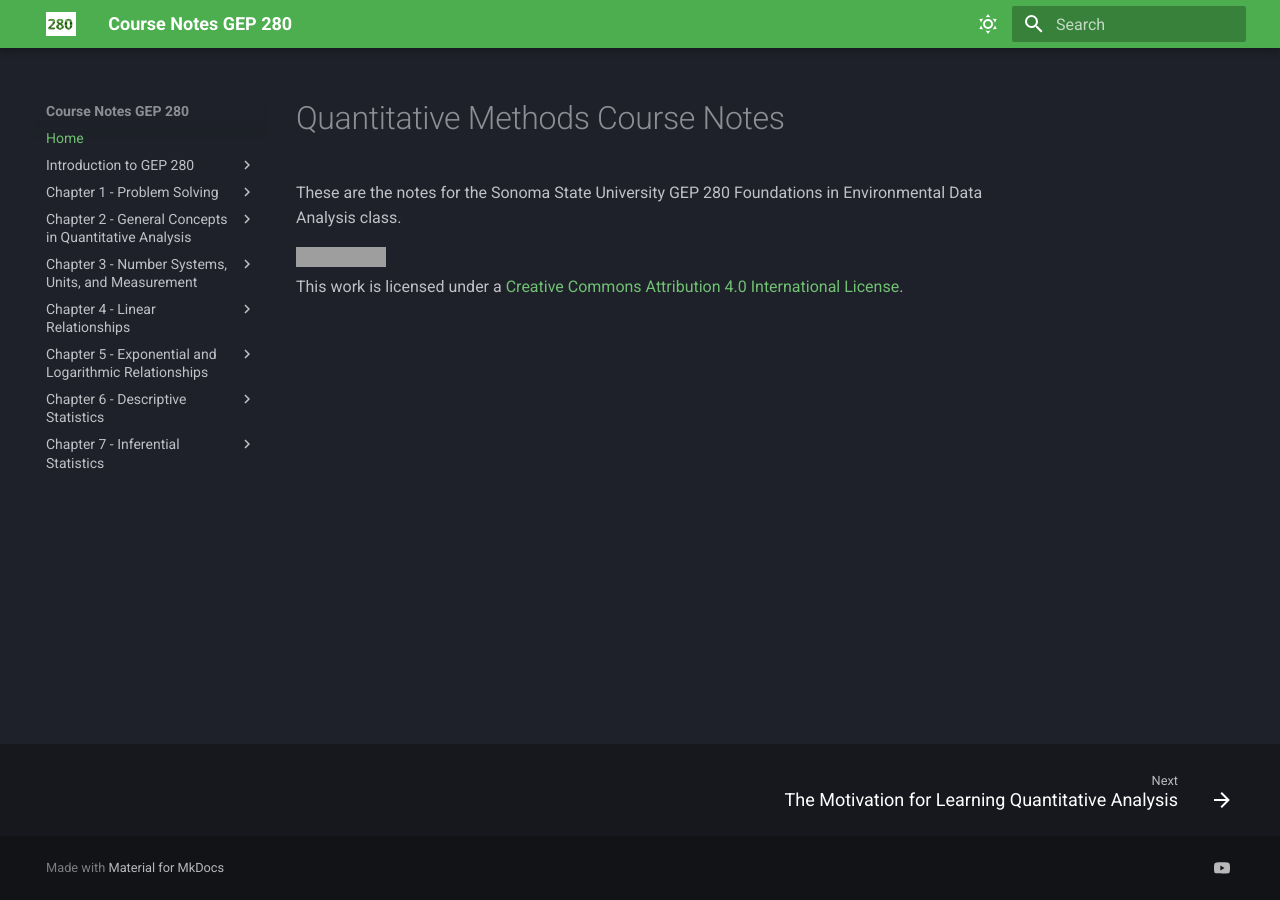
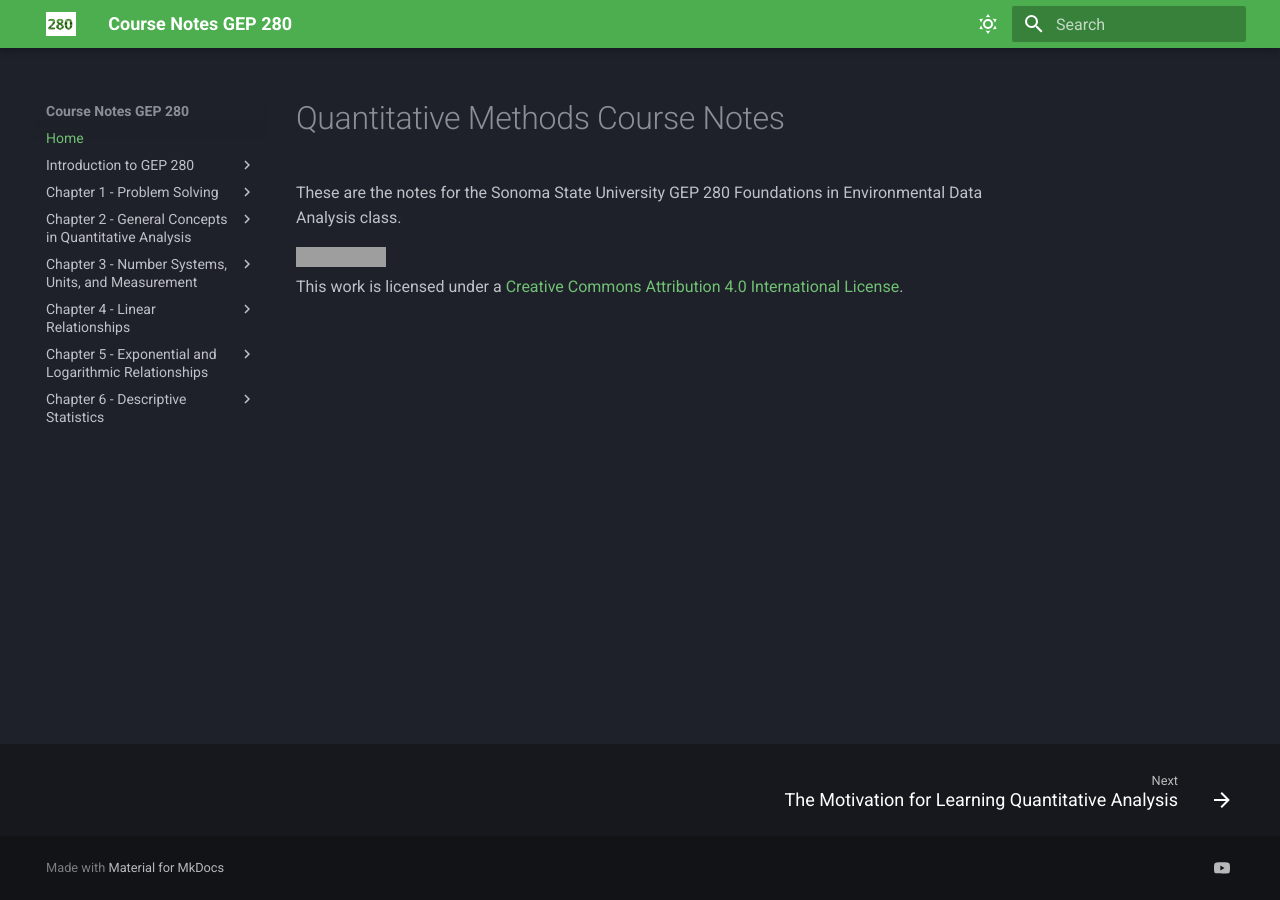
Before and after one commit to wgalbraith/280, an MkDocs documentation site: the page built from docs_student/index.md, in a window 1280 px wide. Built offline with MkDocs 1.6.1 and Material for MkDocs 9.7.7, drawn with Linux system fonts in a browser that asks for light colours; nearby versions of some CDN libraries; some web fonts are replaced; library files that are not in the unit come from our copies; grey boxes are pictures that could not be loaded.

Commit message:
Update mkdocs.yml

```diff
--- a/mkdocs.yml
+++ b/mkdocs.yml
@@ -78,10 +78,9 @@
       - Comparing a Quantitative Variable across Categories: diff-means.md
       - Linear Regression: regression.md
       - Residual Analysis: residual-analysis.md
-      - Exercises: stats-exercises.md
-  - Chapter 7 - Inferential Statistics:
       - Making Estimates about Populations from Sample Data: infer-concepts.md
       - Confidence Intervals: infer-CI.md
+      - Exercises: stats-exercises.md
   #- Case Studies:
       #- CalEnviroScreen: calenviroscreen.md
       #- CES Case Study: statistics-ces.md
```
